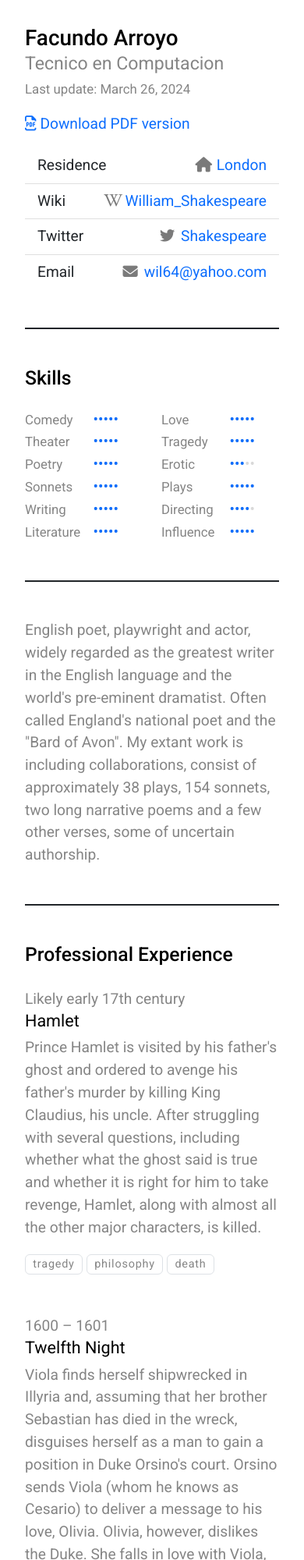
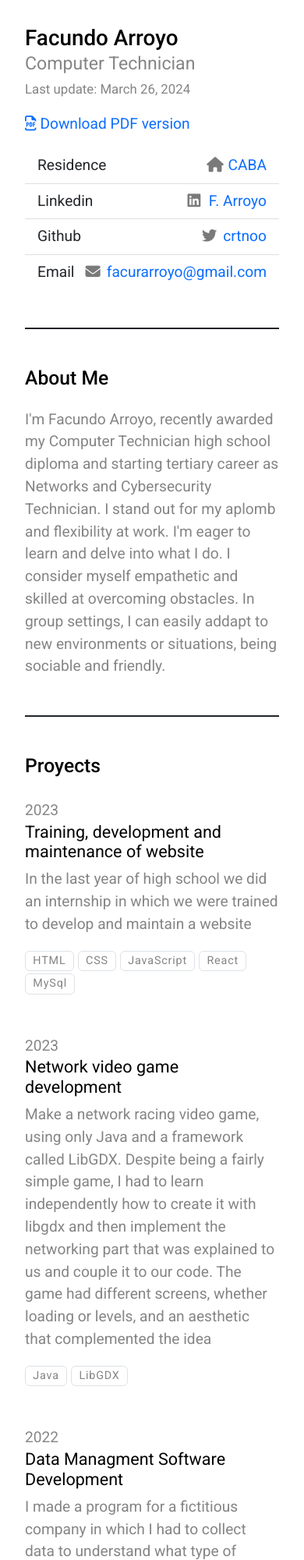
Before and after one commit to crtnoo/CVONLINE, a plain HTML site: page index.html in a window 390 px wide. Shown: the top 2000 px of the page at 78% size. Drawn offline with nearby package versions, Linux system fonts and the light colour scheme.

Commit message:
Deploying to gh-pages from @ crtnoo/CvOnline@bf4ffbfcf857ca98574793ddab064303ca53933b 🚀

```diff
--- a/index.html
+++ b/index.html
@@ -3,7 +3,7 @@
 <head>
     <meta charset="UTF-8"/>
     <meta name="viewport" content="width=device-width, initial-scale=1">
-    <title>Facundo Arroyo. Tecnico en Computacion</title>
+    <title>Facundo Arroyo. Computer Technician</title>
     <link rel="icon" href="favicon.ico" type="image/x-icon"/>
     <link rel="preconnect" href="https://fonts.googleapis.com">
     <link rel="preconnect" href="https://fonts.gstatic.com" crossorigin>
@@ -20,14 +20,14 @@
             <div class="col-print-6 col-12 col-md-4 d-flex justify-content-between flex-column">
                 <div>
                     <h1 class="mb-0">Facundo Arroyo</h1>
-                    <div class="fs-3">Tecnico en Computacion</div>
+                    <div class="fs-3">Computer Technician</div>
                 </div>
                 <div>
                     <p>
                         <time datetime="" class="small">Last update: March 26, 2024</time>
                     </p>
                     <p>
-                        <span class="screen"><a href="facundo-arroyo.tecnico-en-computacion.pdf"><i class="far fa-file-pdf"></i>Download PDF version</a></span>
+                        <span class="screen"><a href="facundo-arroyo.computer-technician.pdf"><i class="far fa-file-pdf"></i>Download PDF version</a></span>
                         <span class="print">Up-to-date version of CV is available at <a href="https://crtnoo.github.io/CvOnline"
                                                                                         class="text-nowrap"><i
                             class="fab fa-github" aria-hidden="true"></i>https://crtnoo.github.io/CvOnline</a></span>
@@ -41,27 +41,27 @@
                 <ul class="list-group list-group-flush">
                     <li class="list-group-item d-flex justify-content-between align-items-start">
                         <span class="text-nowrap">Residence</span>
-                        <span class="text-nowrap"><a href="https://www.google.com/maps/place/Flores,+Cdad.+Aut%C3%B3noma+de+Buenos+Aires/@-34.6353265,-58.4782144,14z/data=!3m1!4b1!4m6!3m5!1s0x95bcc9801c92ef47:0xc93f0b1dc41d41ee!8m2!3d-34.6374837!4d-58.4601452!16zL20vMGRyY204?entry=ttu"><i class="fa fa-home fact-icon"></i>London</a></span>
+                        <span class="text-nowrap"><a href="https://www.google.com/maps/place/Flores,+Cdad.+Aut%C3%B3noma+de+Buenos+Aires/@-34.6353265,-58.4782144,14z/data=!3m1!4b1!4m6!3m5!1s0x95bcc9801c92ef47:0xc93f0b1dc41d41ee!8m2!3d-34.6374837!4d-58.4601452!16zL20vMGRyY204?entry=ttu"><i class="fa fa-home fact-icon"></i>CABA</a></span>
                     </li>
                     <li class="list-group-item d-flex justify-content-between align-items-start">
-                        <span class="text-nowrap">Wiki</span>
+                        <span class="text-nowrap">Linkedin</span>
                         <span class="text-nowrap"><a href="https://en.wikipedia.org/wiki/William_Shakespeare">
-                  <i class="fa-brands fa-wikipedia-w fact-icon"></i>William_Shakespeare
+                  <i class="fa-brands fa-linkedin fact-icon"></i>F. Arroyo
                 </a></span>
                     </li>
                     <li class="list-group-item d-flex justify-content-between align-items-start">
-                        <span class="text-nowrap">Twitter</span>
-                        <span class="text-nowrap"><a href="https://twitter.com/shakespeare"><i class="fa-brands fa-twitter fact-icon"></i>Shakespeare</a></span>
+                        <span class="text-nowrap">Github</span>
+                        <span class="text-nowrap"><a href="https://twitter.com/shakespeare"><i class="fa-brands fa-twitter fact-icon"></i>crtnoo</a></span>
                     </li>
                     <li class="list-group-item d-flex justify-content-between align-items-start">
                         <span class="text-nowrap">Email</span>
-                        <span class="text-nowrap"><a href="mailto:wil64@yahoo.com"><i class="fa fa-envelope fact-icon"></i>wil64@yahoo.com</a></span>
+                        <span class="text-nowrap"><a href="mailto:facurarroyo@gmail.com"><i class="fa fa-envelope fact-icon"></i>facurarroyo@gmail.com</a></span>
                     </li>
                 </ul>
             </div>
         </div>
     </div>
-
+    <!--
     <div class="border-bottom border-2 border-print-0 border-dark mb-5 pb-5 pb-print-0 mb-print-1">
         <h3 class="h2 screen mb-4">Skills</h3>
         <div class="row align-items-center">
@@ -163,60 +163,62 @@
             </div>
         </div>
     </div>
-
+-->
     <div class="border-bottom border-2 border-print-0 border-dark mb-5 pb-5 pb-print-0 mb-print-1">
-        English poet, playwright and actor, widely regarded as the greatest writer in the English language
-        and the world's pre-eminent dramatist. Often called England's national poet and the "Bard of Avon".
-        My extant work is including collaborations, consist of approximately 38 plays, 154 sonnets,
-        two long narrative poems and a few other verses, some of uncertain authorship.
+           <h2 class="mb-4">About Me</h2>
+        I'm Facundo Arroyo, recently awarded my Computer Technician high school diploma and starting tertiary career as Networks and Cybersecurity Technician. I stand out for my aplomb and flexibility at work. I'm eager to learn and delve into what I do. I consider myself empathetic and skilled at overcoming obstacles. In group settings, I can  easily addapt to new environments or situations, being sociable and friendly.
     </div>
 
     <div class="border-bottom border-2 border-print-0 border-dark mb-5 pb-5 pb-print-0 mb-print-1">
-        <h2 class="mb-4">Professional Experience</h2>
+        <h2 class="mb-4">Proyects</h2>
         <div class="row d-block d-md-flex mb-5">
             <div class="col-md-2 pt-1">
-                Likely early 17th century
+                2023
             </div>
             <div class="col-md-10">
-                <h3 class="fs-4 fw-normal">Hamlet</h3>
+                <h3 class="fs-4 fw-normal">Training, development and maintenance of website</h3>
 
-                <div><p>Prince Hamlet is visited by his father&#39;s ghost and ordered to avenge his father&#39;s murder by killing King Claudius, his uncle. After struggling with several questions, including whether what the ghost said is true and whether it is right for him to take revenge, Hamlet, along with almost all the other major characters, is killed.</p></div>
+                <div><p>In the last year of high school we did an internship in which we were trained to develop and maintain a website</p></div>
 
                 <p>
-                    <span class="badge text-body border border-1">tragedy</span>
-                    <span class="badge text-body border border-1">philosophy</span>
-                    <span class="badge text-body border border-1">death</span>
+                    <span class="badge text-body border border-1">HTML</span>
+                    <span class="badge text-body border border-1">CSS</span>
+                    <span class="badge text-body border border-1">JavaScript</span>
+                    <span class="badge text-body border border-1">React</span>
+                    <span class="badge text-body border border-1">MySql</span>
                 </p>
             </div>
         </div>
         <div class="row d-block d-md-flex mb-5">
             <div class="col-md-2 pt-1">
-                1600 – 1601
+                2023
             </div>
             <div class="col-md-10">
-                <h3 class="fs-4 fw-normal">Twelfth Night</h3>
+                <h3 class="fs-4 fw-normal">Network video game development</h3>
 
-                <div><p>Viola finds herself shipwrecked in Illyria and, assuming that her brother Sebastian has died in the wreck, disguises herself as a man to gain a position in Duke Orsino&#39;s court. Orsino sends Viola (whom he knows as Cesario) to deliver a message to his love, Olivia. Olivia, however, dislikes the Duke. She falls in love with Viola, who she thinks is a man. Eventually, Viola&#39;s brother Sebastian, who in fact was unharmed in the wreck, reappears. At a critical moment, Viola&#39;s true identity is revealed when members of the court notice the similarities between her and Sebastian. Olivia quickly falls in love with Sebastian, and Viola confesses her love for the Duke.</p></div>
+                <div><p>Make a network racing video game, using only Java and a framework called LibGDX.
+Despite being a fairly simple game, I had to learn independently how to create it with libgdx and then implement the networking part that was explained to us and couple it to our code.
+The game had different screens, whether loading or levels, and an aesthetic that complemented the idea</p></div>
 
                 <p>
-                    <span class="badge text-body border border-1">comedy</span>
-                    <span class="badge text-body border border-1">love</span>
+                    <span class="badge text-body border border-1">Java</span>
+                    <span class="badge text-body border border-1">LibGDX</span>
                 </p>
             </div>
         </div>
         <div class="row d-block d-md-flex">
             <div class="col-md-2 pt-1">
-                1595–1596, with a possible early draft written in 1591
+                2022
             </div>
             <div class="col-md-10">
-                <h3 class="fs-4 fw-normal">The Tragedy of Romeo and Juliet</h3>
+                <h3 class="fs-4 fw-normal">Data Managment Software Development</h3>
 
-                <div><p>In Verona, Italy, two families, the Montagues and the Capulets, are in the midst of a bloody feud. Romeo, a Montague, and Juliet, a Capulet, fall in love and struggle to maintain their relationship in the face of familial hatred. After Romeo kills Juliet&#39;s cousin Tybalt in a fit of passion, things fall apart. Both lovers eventually commit suicide within minutes of each other, and the feuding families make peace over their recent grief.</p></div>
+                <div><p>I made a program for a fictitious company in which I had to collect data to understand what type of software the employee needed, create a model, analyze the data path, create a database and create a user manual for the use of the software. .
+This program had a database that could be stored on a server and an interface with which the employee interacted to have better management of all the data and files that were handled in the company.</p></div>
 
                 <p>
-                    <span class="badge text-body border border-1">tragedy</span>
-                    <span class="badge text-body border border-1">death</span>
-                    <span class="badge text-body border border-1">love</span>
+                    <span class="badge text-body border border-1">Visual Basic .NET</span>
+                    <span class="badge text-body border border-1">MySql</span>
                 </p>
             </div>
         </div>
@@ -224,29 +226,27 @@
 
     <div class="border-bottom border-2 border-print-0 border-dark mb-5 pb-5 pb-print-0 mb-print-1">
         <h2 class="mb-4">Education</h2>
-        <div>King Edward VI Grammar School in Stratford-upon-Avon [1571 - 1578]</div>
+        <div>Tertiarity Career at Networks and Cybersecurity Technician [2024 - now] </div>
+        <div>Computer Technician at Ingeniero Eduardo Latzina [2018 - 2024]</div>
+        <div>Course Aprende Programando BA Web Page Development [2020]</div>
     </div>
 
-    <h2 class="mb-4">Additional Experience</h2>
+    <h2 class="mb-4">Knowledges</h2>
 
     <div class="mb-4">
-        <h3 class="fs-4 fw-normal">Performance</h3>
+        <h3 class="fs-4 fw-normal">Programming</h3>
 
-        <p>Thousands of performances of my plays have been staged since the end of the 16th century. Many of my greatest plays were performed by the Lord Chamberlain&#39;s Men and King&#39;s Men acting companies at the <a href="https://en.wikipedia.org/wiki/Globe_Theatre">Globe</a> and Blackfriars Theatres.</p>
+        <p>programming in different languages, the languages are: HTML, CSS, MySql, PHP, Java, JavaScript, C, C++, Visual Basi .NET, React, Nodejs</p>
 
         <div>
-            <span class="badge text-body border border-1">theater</span>
-            <span class="badge text-body border border-1">play</span>
         </div>
     </div>
     <div class="mb-4">
-        <h3 class="fs-4 fw-normal">Poetry</h3>
+        <h3 class="fs-4 fw-normal">Equipment and maintenance of Linux and Windows devices and operating systems</h3>
 
-        <p>In 1593 and 1594, when the theatres were closed because of plague, I published two narrative poems on sexual themes, Venus and Adonis and The Rape of Lucrece. I dedicated them to Henry Wriothesley, Earl of Southampton.</p>
+        <p>I carry out equipment and maintenance of mobile devices, PCs, laptops and more. As well as the installation of OS and different types of programs</p>
 
         <div>
-            <span class="badge text-body border border-1">poetry</span>
-            <span class="badge text-body border border-1">erotic</span>
         </div>
     </div>
 </div>
```
Also changed, not shown: favicon.ico, photo.jpg, 2 other files.
